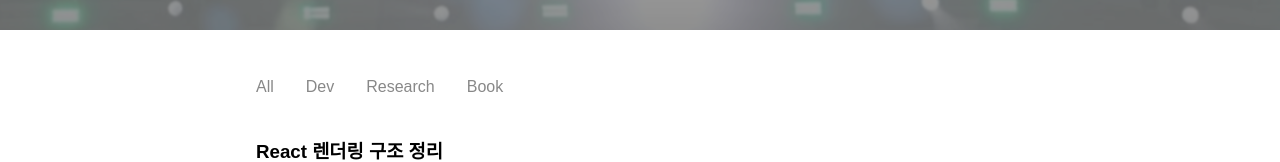
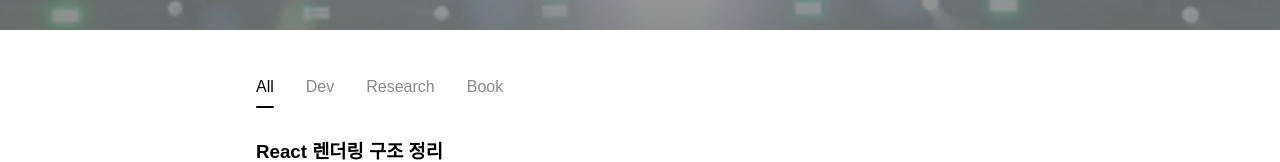
Before and after one commit to jangtaebin3/jangtaebin3.github.io, a React (Vite) app: page /blog in a window 1280 px wide. Shown: the part 314-476 px from the top of the page. Built offline with nearby package versions, Linux system fonts and the light colour scheme.

Commit message:
feat: TabButton hover, active 상태 애니메이션 적용

```diff
--- a/src/pages/Blog/components/TabMenu.tsx
+++ b/src/pages/Blog/components/TabMenu.tsx
@@ -1,4 +1,4 @@
-import { TabMenuContainer, TabButton } from './style';
+import { TabMenuContainer, TabButton, ActiveIndicator } from './style';
 import type { BlogCategory } from '@/types/blog';
 
 interface TabMenuProps {
@@ -19,10 +19,13 @@ const TabMenu = ({ activeTab, onChange }: TabMenuProps) => {
       {tabs.map(tab => (
         <TabButton
           key={tab.value}
-          active={activeTab === tab.value}
           onClick={() => onChange(tab.value)}
+          $active={activeTab === tab.value}
         >
           {tab.label}
+          {activeTab === tab.value && (
+            <ActiveIndicator layoutId="tab-indicator" />
+          )}
         </TabButton>
       ))}
     </TabMenuContainer>
```
